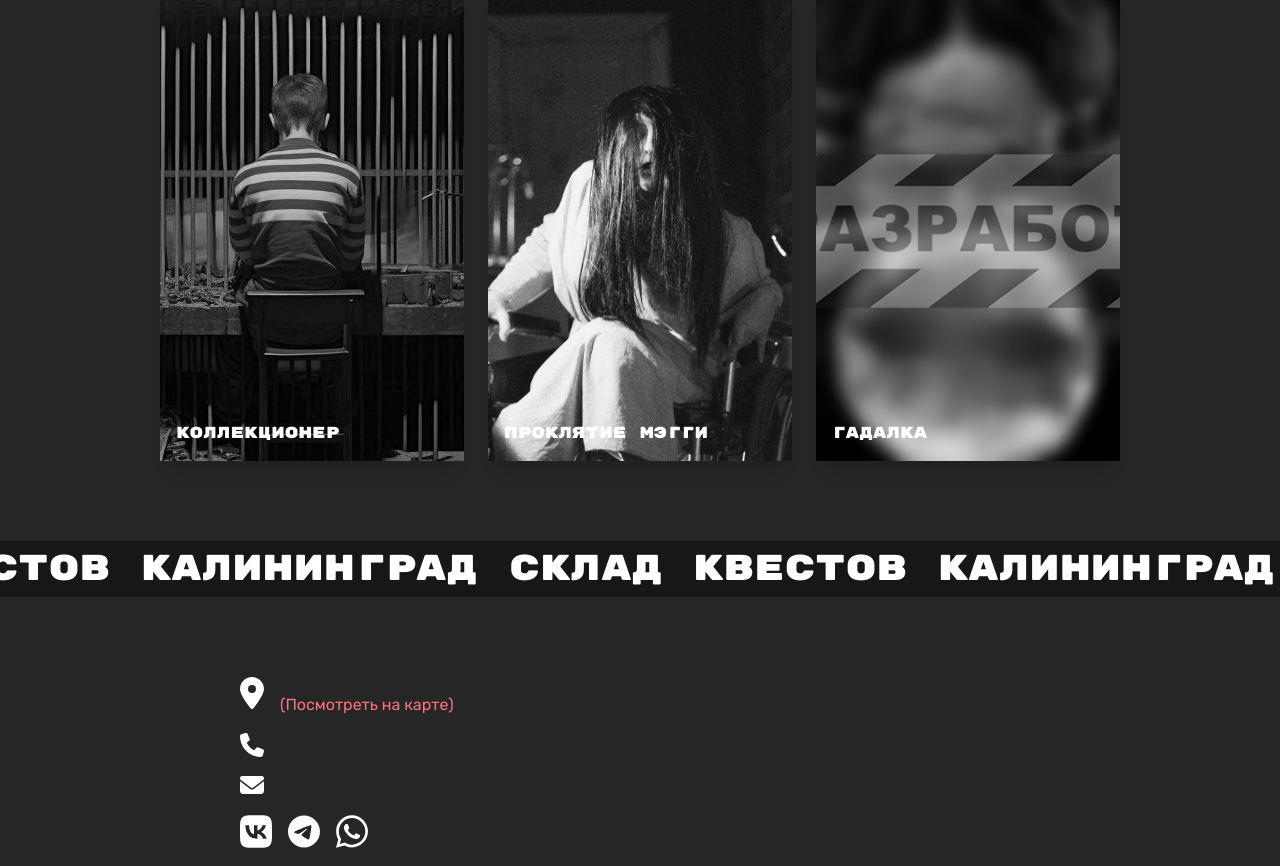
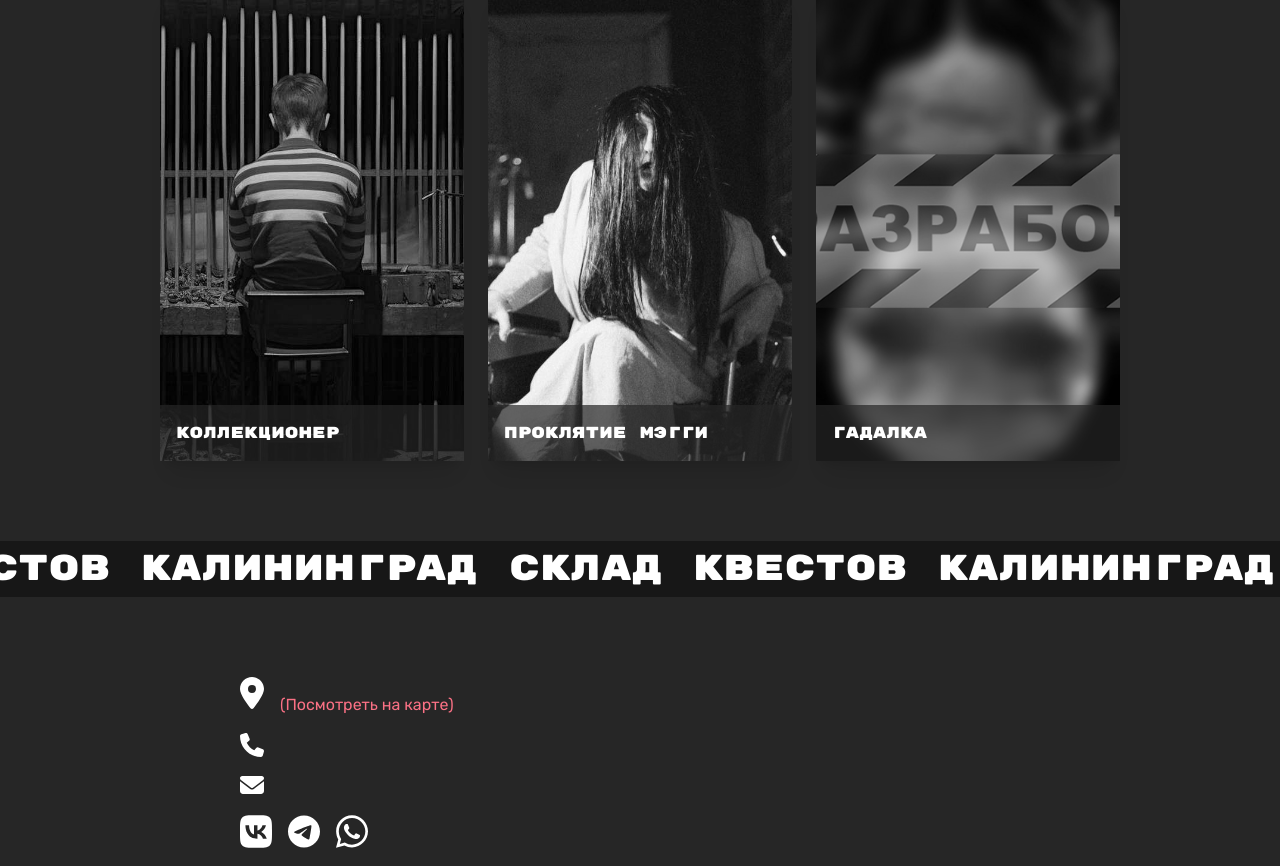
Before and after one commit to helgasurojakova/horror-quest, a Next.js app: page / in a window 1280 px wide. Shown: the part 947-1813 px from the top of the page. Built offline with nearby package versions, Linux system fonts and the light colour scheme.

Commit message:
fix(card): changed styles

```diff
--- a/src/components/Card/index.tsx
+++ b/src/components/Card/index.tsx
@@ -31,11 +31,11 @@ const Card: FC<Props> = (props) => {
         hover:grayscale-[0%] transition grayscale-[0%] xl:grayscale-[100%] lg:grayscale-[100%] md:grayscale-[0%] sm:grayscale-[0%]
         shadow-xl h-80 2xl:h-full lg:h-full md:h-64 sm:h-80 bg-no-repeat bg-cover bg-center relative`}
       >
-        <div className="absolute bottom-0 inside-card">
-          <h1 className={`p-4 ${rubikMono.className}`}>{data.title}</h1>
+        <div className="absolute bottom-0 inside-card w-full">
+          <h1 className={`p-4 ${rubikMono.className} title-holder bg-neutral-800 bg-opacity-70`}>{data.title}</h1>
           {isActive && (
             <div className="intro-holder static overflow-hidden hidden 2xl:block lg:block">
-              <p className="p-4 bg-neutral-900 leading-relaxed text-sm bg-opacity-70">
+              <p className="p-4 bg-neutral-800 leading-relaxed text-sm bg-opacity-70">
                 {data.intro}
               </p>
             </div>
```
